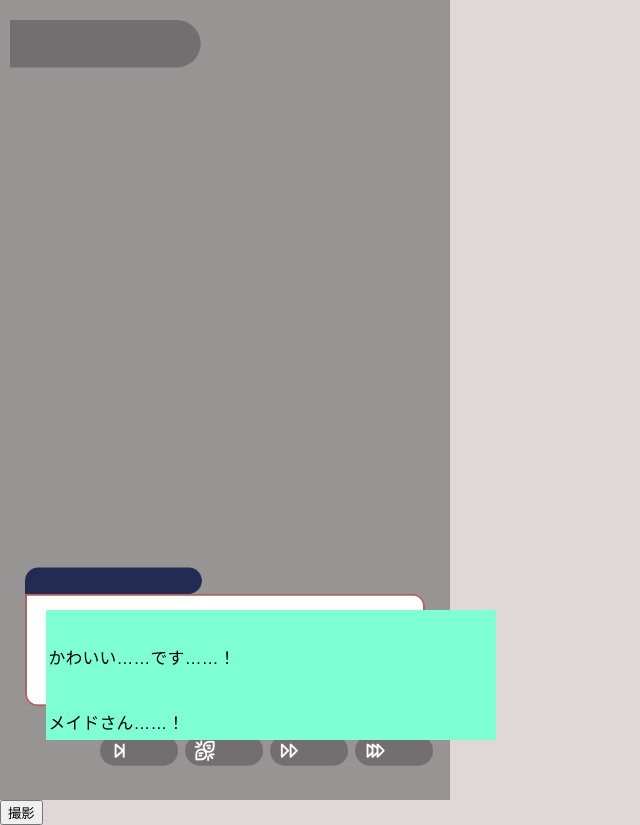
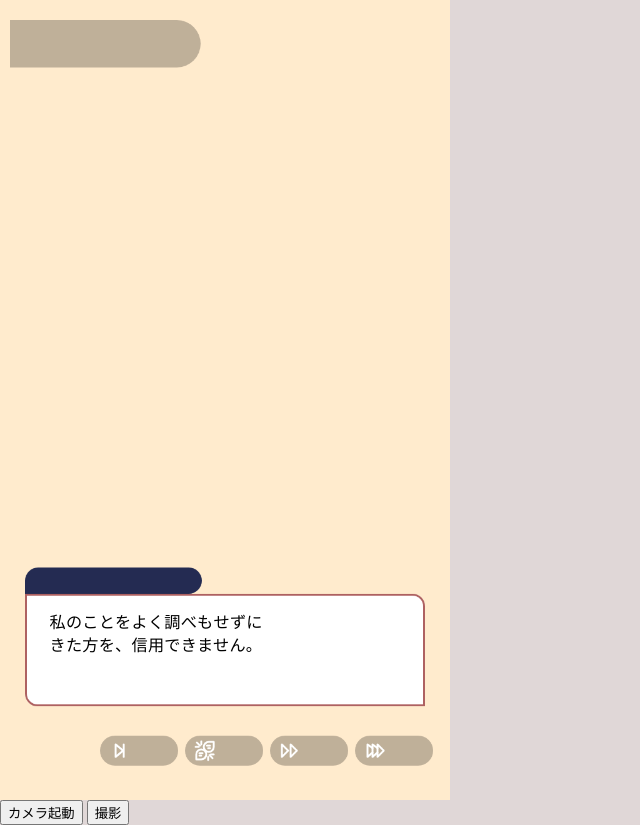
Before and after one commit to tzt966/campus-camera, a plain HTML site: page canvas/campuscamera.html in a window 1280 px wide. Shown: the whole page, without its empty margins (0-640 px from the left). Drawn offline with nearby package versions, Linux system fonts and the light colour scheme; a web font is replaced by a local one.

Commit message:
UI関連調整

```diff
--- a/canvas/campuscamera.html
+++ b/canvas/campuscamera.html
@@ -17,11 +17,12 @@
             <canvas id="camera"></canvas>
             <div class="overlay">
                 <div class="dialogue-content">
-                    <input type="text" name="talk1" value="かわいい……です……！">
-                    <input type="text" name="talk2" value="メイドさん……！">
+                    <p id="ichigyome">私のことをよく調べもせずに</p>
+                    <p id="nigyome">きた方を、信用できません。</p>
                 </div>
             </div>
         </div>
+        <button id="start" class="button-one">カメラ起動</button>
         <button id="takepicture">撮影</button>
         <img id="result">
         <script src="camera.js"></script>
--- a/canvas/default.css
+++ b/canvas/default.css
@@ -22,11 +22,11 @@
 
 #camera{
     display: block;
-    background-color: rgb(151, 148, 148);
     width: 100%;
     height: 100%;
     margin: 0;
     padding: 0;
+    background-color: blanchedalmond;
 }
 
 .overlay{
@@ -39,34 +39,32 @@
     height: 100%;
 }
 
+/*セリフ部分の枠*/
 .dialogue-content{
+    position: absolute;
     display: block;
-    position: absolute;
+    width: 78%;
     margin: 0;
     padding: 0;
-    background-color: aquamarine;
-    width: 100%;
-    left: 5.8vh;
-    top: 76.3vh;
-
+    /*位置調整*/
+    left: 11%;
+    top: 76.4%;
 }
 
-.dialogue-content input{
+.dialogue-content p{
     display: block;
     width: 100%;
-    height: 2em;
-    background-color: transparent;
-    border: none;
-    padding-top: 30px;
+    padding: 0;
+    margin: 0;
 
-    /*文字の設定*/
+    /*文字周り*/
     font-family: "IBM Plex Sans JP", sans-serif;
     font-weight: 500;
     font-style: normal;
     color: var(--textcolor);
+
+    /*文字サイズ調整*/
+    font-size: calc(1vh * 2.02 * var(--scale));
+    line-height: calc(1vh * 2.9 * var(--scale));
     letter-spacing: 0.015em;
-    font-size: 2.1vh;
-    line-height: 1.4;
-
-    text-shadow: 0 5px 0 transparent;
 }
```
Also changed, not shown: canvas/camera.js (+5 -3 lines).
